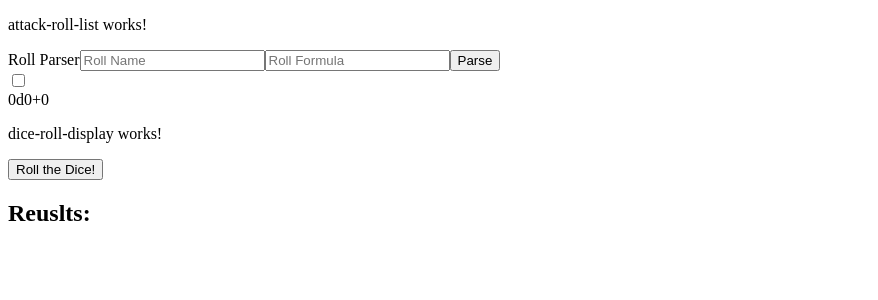
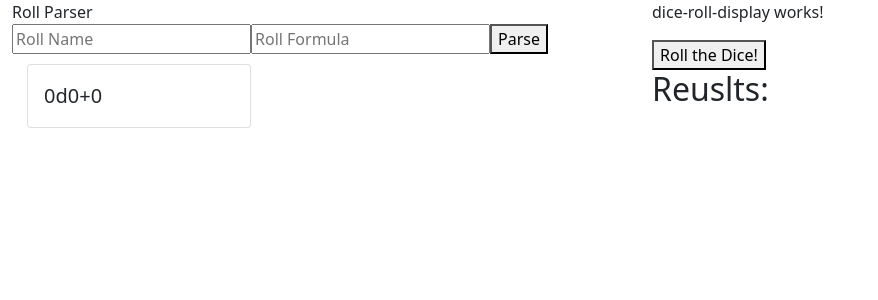
Before and after one commit to agrant216/Pathfinder-CombatRoller, an Angular app: page / in a window 1280 px wide. Both pictures are taken after a click on the button "Parse". Shown: the top 300 px of the page, without its empty margins (0-878 px from the left). Built offline with nearby package versions, Linux system fonts and the light colour scheme.

Commit message:
Lots of Styling

```diff
--- a/package.json
+++ b/package.json
@@ -15,9 +15,13 @@
     "@angular/compiler": "~13.3.0",
     "@angular/core": "~13.3.0",
     "@angular/forms": "~13.3.0",
+    "@angular/localize": "~13.3.0",
     "@angular/platform-browser": "~13.3.0",
     "@angular/platform-browser-dynamic": "~13.3.0",
     "@angular/router": "~13.3.0",
+    "@ng-bootstrap/ng-bootstrap": "^12.1.2",
+    "@popperjs/core": "^2.10.2",
+    "bootstrap": "^5.1.3",
     "dice-random": "^1.0.0",
     "rxjs": "~7.5.0",
     "tslib": "^2.3.0",
--- a/src/app/app.component.html
+++ b/src/app/app.component.html
@@ -1,2 +1,6 @@
-<app-attack-roll-list></app-attack-roll-list>
-<app-dice-roll-display></app-dice-roll-display>
+<div class="container-fluid">
+    <div class="row">
+        <app-attack-roll-list class="col"></app-attack-roll-list>
+        <app-dice-roll-display class="col"></app-dice-roll-display>
+    </div>
+</div>
--- a/src/app/app.module.ts
+++ b/src/app/app.module.ts
@@ -6,6 +6,7 @@ import { AttackRollComponent } from './attack-roll/attack-roll.component';
 import { DiceRollDisplayComponent } from './dice-roll-display/dice-roll-display.component';
 import { AttackRollListComponent } from './attack-roll-list/attack-roll-list.component';
 import { FormsModule } from '@angular/forms';
+import { NgbModule } from '@ng-bootstrap/ng-bootstrap';
 
 @NgModule({
   declarations: [
@@ -16,7 +17,8 @@ import { FormsModule } from '@angular/forms';
   ],
   imports: [
     BrowserModule,
-    FormsModule
+    FormsModule,
+    NgbModule
   ],
   providers: [],
   bootstrap: [AppComponent]
--- a/src/app/attack-roll-list/attack-roll-list.component.html
+++ b/src/app/attack-roll-list/attack-roll-list.component.html
@@ -1,13 +1,12 @@
-<p>attack-roll-list works!</p>
 <div class="roll-form">
-  <span>Roll Parser</span>
+  <div>Roll Parser</div>
   <input type="text" placeholder="Roll Name" [(ngModel)]="rollName">
   <input type="text" placeholder="Roll Formula" [(ngModel)]="rollInput" (keyup.enter)="ParseRoll()">
   <button (click)="ParseRoll()">Parse</button>
 </div>
 <div class="roll-container">
   <div class="roll" *ngFor="let roll of rolls$ | async | keyvalue; index as i">
-    <input type="checkbox" [value]="roll.value.isActive" (click)="toggleActiveRoll(roll.value.id)">
-    <app-attack-roll [attackRoll]="roll.value"></app-attack-roll>
+    <!-- <input type="checkbox" [value]="roll.value.isActive" (click)="toggleActiveRoll(roll.value.id)"> -->
+    <app-attack-roll [attackRoll]="roll.value" (click)="toggleActiveRoll(roll.value.id)"></app-attack-roll>
   </div>
 </div>
--- a/src/app/attack-roll-list/attack-roll-list.component.scss
+++ b/src/app/attack-roll-list/attack-roll-list.component.scss
@@ -0,0 +1,3 @@
+.roll {
+    margin: 10px 15px;
+}
--- a/src/app/attack-roll/attack-roll.component.html
+++ b/src/app/attack-roll/attack-roll.component.html
@@ -1,8 +1,10 @@
-<div class="attack-roll" [ngClass]="{'active':attackRoll.isActive}">
-  {{attackRoll.name}}
-  <span  class="number-of-die">{{attackRoll.dieCount}}</span>
-  <span>d</span>
-  <span class="die-size">{{attackRoll.dieSize}}</span>
-  <span>+</span>
-  <span class="roll-modifier">{{attackRoll.modifier}}</span>
+<div class="card" [ngClass]="{'active':attackRoll.isActive}">
+  <div class="card-body">
+    <div class="roll-name">{{attackRoll.name}}</div>
+    <span  class="number-of-die">{{attackRoll.dieCount}}</span>
+    <span>d</span>
+    <span class="die-size">{{attackRoll.dieSize}}</span>
+    <span>+</span>
+    <span class="roll-modifier">{{attackRoll.modifier}}</span>
+  </div>
 </div>
--- a/src/app/attack-roll/attack-roll.component.scss
+++ b/src/app/attack-roll/attack-roll.component.scss
@@ -2,3 +2,14 @@
   border-color: green($color: #000000);
   background-color: rgba(0, 209, 0, 0.301);
 }
+
+.card {
+  width: 14rem;
+  font-size: 18px;
+}
+.roll-name {
+  font-size: 16px;
+}
+.card-body {
+  font-size: 20px;
+}
--- a/src/app/dice-roll-display/dice-roll-display.component.html
+++ b/src/app/dice-roll-display/dice-roll-display.component.html
@@ -2,9 +2,11 @@
 <button (click)="Roll()">Roll the Dice!</button>
 <div class="result-container" *ngIf="results$">
   <h2>Reuslts:</h2>
-  <div *ngFor="let result of results$ | async">
-    <div *ngIf="result.originalRoll.name">{{result.originalRoll.name}}</div>
-    <div>{{getFormatedRoll(result.originalRoll)}}</div>
-    <div>{{result.diceTotal}} + {{result.modifierTotal}} = {{result.resultTotal}}</div>
-  </div>
+  <ul class="list-group list-group-flush">
+    <li class="list-group-item result-text" *ngFor="let result of results$ | async">
+      <div class="result-name" *ngIf="result.originalRoll.name">{{result.originalRoll.name}}</div>
+      <div class="result-roll-formula">{{getFormattedRoll(result.originalRoll)}}</div>
+      <div class="result-totals">{{getFormattedDiceRolls(result.dieRolls)}} + {{result.modifierTotal}} = {{result.resultTotal}}</div>
+    </li>
+  </ul>
 </div>
--- a/src/app/dice-roll-display/dice-roll-display.component.ts
+++ b/src/app/dice-roll-display/dice-roll-display.component.ts
@@ -23,7 +23,20 @@ export class DiceRollDisplayComponent implements OnInit {
     this.RollService.CalculateActiveRolls();
   }
 
-  public getFormatedRoll(roll:AttackRoll): string{
+  public getFormattedRoll(roll:AttackRoll): string {
     return `${roll.dieCount}d${roll.dieSize} + ${roll.modifier}`;
   }
+
+  public getFormattedDiceRolls(dice: number[]): string {
+    let text: string[] = ["("];
+    dice.forEach((die, i, arr) => {
+      if(i !== arr.length - 1){
+        text.push(die.toString(),"+");
+      }
+      else{
+        text.push(die.toString(),")")
+      }
+    })
+    return text.join("");
+  }
 }
--- a/src/polyfills.ts
+++ b/src/polyfills.ts
@@ -1,3 +1,7 @@
+/***************************************************************************************************
+ * Load `$localize` onto the global scope - used if i18n tags appear in Angular templates.
+ */
+import '@angular/localize/init';
 /**
  * This file includes polyfills needed by Angular and is loaded before the app.
  * You can add your own extra polyfills to this file.
--- a/src/styles.scss
+++ b/src/styles.scss
@@ -1 +1,4 @@
 /* You can add global styles to this file, and also import other style files */
+
+/* Importing Bootstrap SCSS file. */
+@import '~bootstrap/scss/bootstrap';
```
Also changed, not shown: 1 other file (tests, documents, lock files or other folders).
